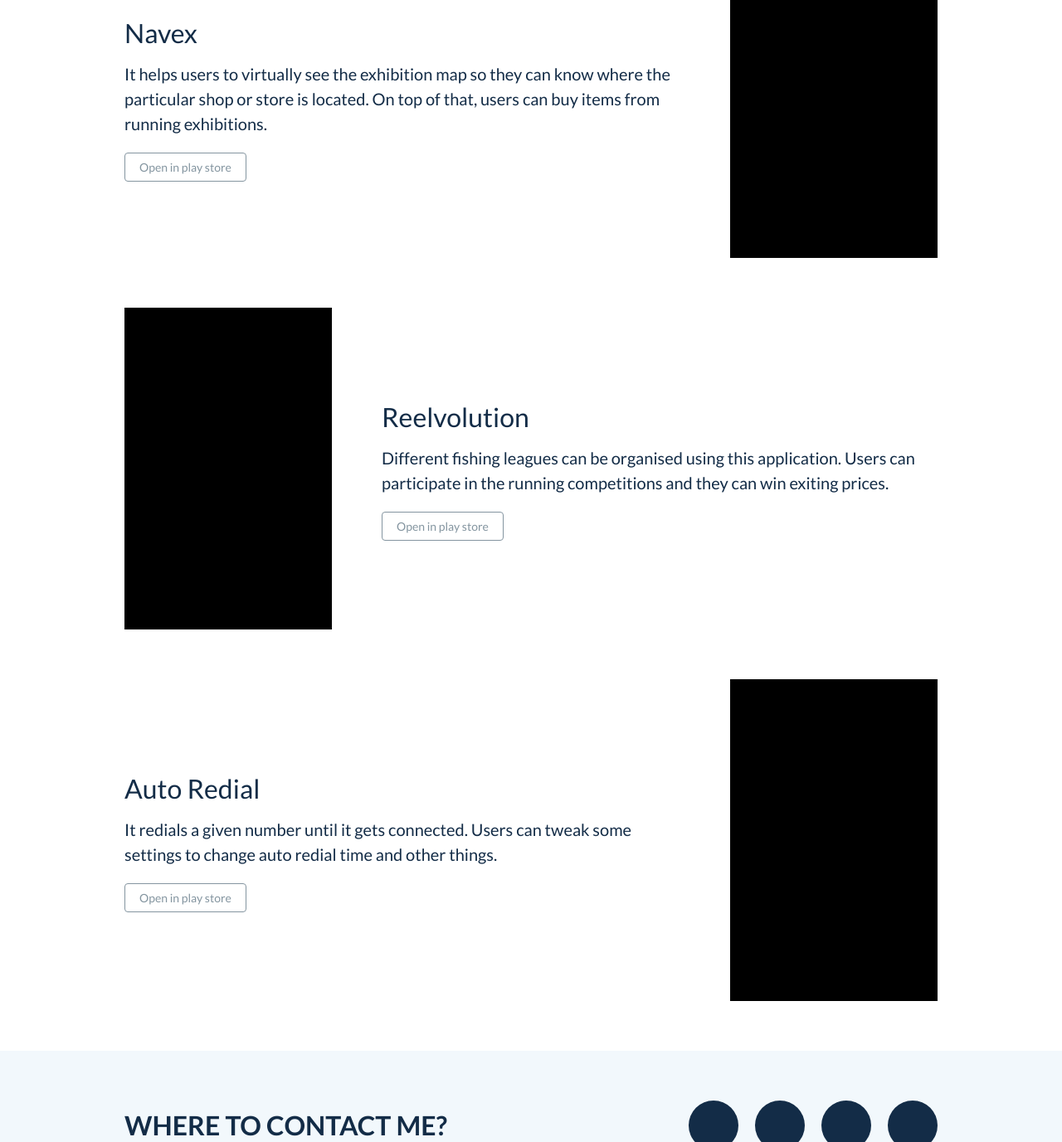
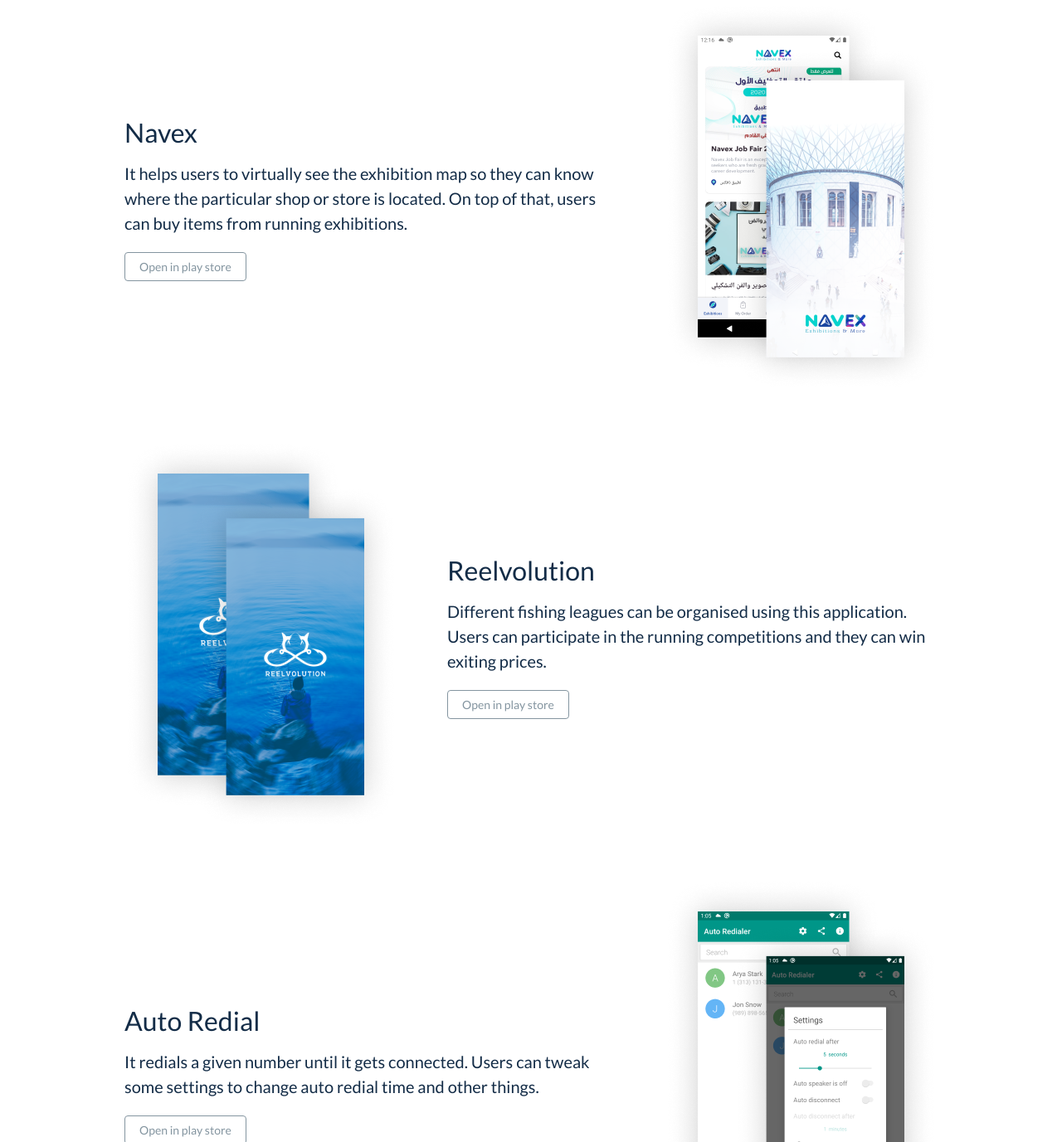
Before and after one commit to dhavalshah05/portfolio, a website: page index.html in a window 1280 px wide. Shown: the part 1423-2800 px from the top of the page at 83% size. Drawn offline with nearby package versions, Linux system fonts and the light colour scheme; files that its build step writes are made by us from their sources.

Commit message:
Added images

```diff
--- a/index.html
+++ b/index.html
@@ -58,8 +58,8 @@
     <h2 class="text-[#132C47] section-header">What I have created?</h2>
     <div class="mt-[60px]">
         <div class="flex flex-col md:flex-row items-center gap-[30px] md:gap-[60px]">
-            <div class="order-first">
-                <div class="w-[250px] h-[388px] bg-black"></div>
+            <div class="order-first flex-none">
+                <img src="images/kidcare.png">
             </div>
             <div class="order-last flex flex-col items-center md:items-start">
                 <h2 class="font-lato font-medium text-[32px] text-[#132C47]">KidCare</h2>
@@ -74,8 +74,8 @@
     </div>
     <div class="mt-[60px]">
         <div class="flex flex-col md:flex-row items-center gap-[30px] md:gap-[60px]">
-            <div class="md:order-last">
-                <div class="w-[250px] h-[388px] bg-black"></div>
+            <div class="md:order-last flex-none">
+                <img src="images/navex.png">
             </div>
             <div class="md:order-first flex flex-col items-center md:items-start">
                 <h2 class="font-lato font-medium text-[32px] text-[#132C47]">Navex</h2>
@@ -91,8 +91,8 @@
     </div>
     <div class="mt-[60px]">
         <div class="flex flex-col md:flex-row items-center gap-[30px] md:gap-[60px]">
-            <div class="order-first">
-                <div class="w-[250px] h-[388px] bg-black"></div>
+            <div class="order-first flex-none">
+                <img src="images/reelvolution.png">
             </div>
             <div class="order-last flex flex-col items-center md:items-start">
                 <h2 class="font-lato font-medium text-[32px] text-[#132C47]">Reelvolution</h2>
@@ -107,8 +107,8 @@
     </div>
     <div class="mt-[60px]">
         <div class="flex flex-col md:flex-row items-center gap-[30px] md:gap-[60px]">
-            <div class="md:order-last">
-                <div class="w-[250px] h-[388px] bg-black"></div>
+            <div class="md:order-last flex-none">
+                <img src="images/auto-redial.png">
             </div>
             <div class="md:order-first flex flex-col items-center md:items-start">
                 <h2 class="font-lato font-medium text-[32px] text-[#132C47]">Auto Redial</h2>
@@ -130,10 +130,10 @@
         <div class="flex flex-col md:flex-row justify-center md:justify-between items-center gap-[30px]">
             <h2 class="text-[#132C47] section-header">Where to contact me?</h2>
             <div class="flex flex-row gap-[20px]">
-                <div class="h-[60px] w-[60px] bg-[#132C47] rounded-full"></div>
-                <div class="h-[60px] w-[60px] bg-[#132C47] rounded-full"></div>
-                <div class="h-[60px] w-[60px] bg-[#132C47] rounded-full"></div>
-                <div class="h-[60px] w-[60px] bg-[#132C47] rounded-full"></div>
+                <img src="images/icons/icon-github.svg" class="h-[60px] w-[60px]">
+                <img src="images/icons/icon-twitter.svg" class="h-[60px] w-[60px]">
+                <img src="images/icons/icon-linkedin.svg" class="h-[60px] w-[60px]">
+                <img src="images/icons/icon-mail.svg" class="h-[60px] w-[60px]">
             </div>
         </div>
     </section>
```
Also changed, not shown: images/auto-redial.png (added), images/icons/icon-github.svg (added), images/icons/icon-linkedin.svg (added), images/icons/icon-mail.svg (added), images/icons/icon-twitter.svg (added), images/kidcare.png (added), images/navex.png (added), images/reelvolution.png (added).
